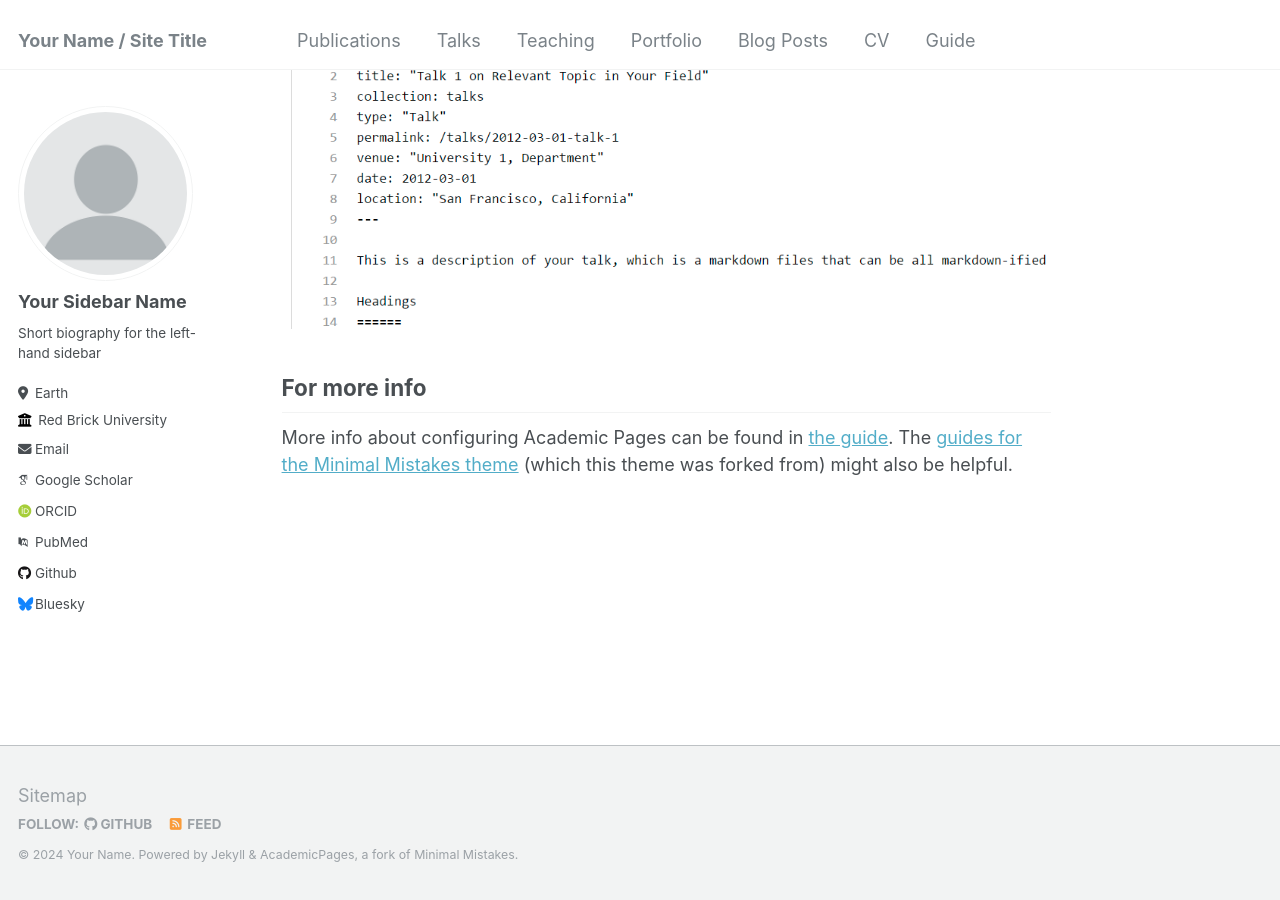
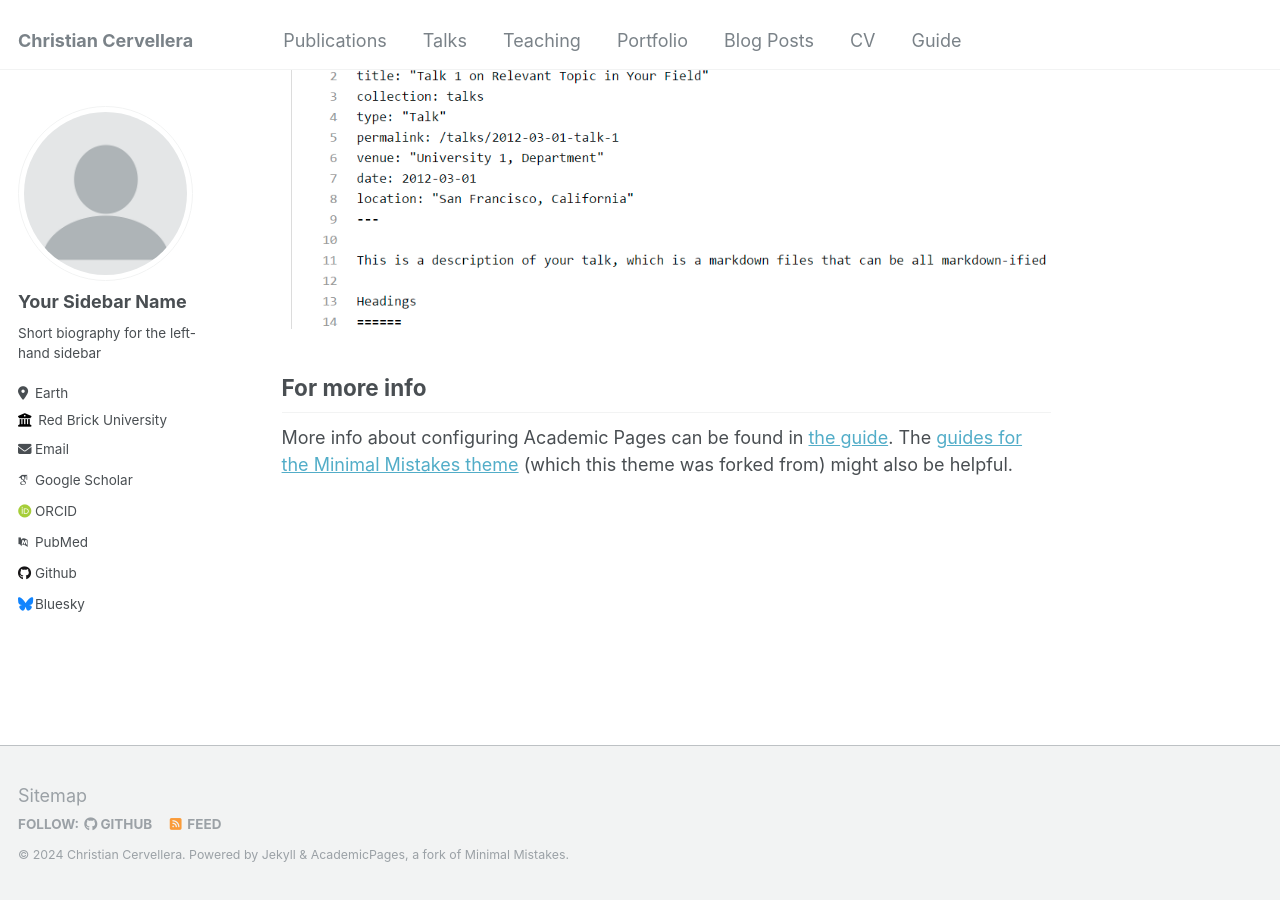
Before and after one commit to ritwika-das/ritwika-das.github.io, a Jekyll site: the page built from _pages/about.md, in a window 1280 px wide and 900 px high, scrolled down 2660 px. Built offline with Jekyll 4.4.1, drawn with Linux system fonts in a browser that asks for light colours; some web fonts are replaced.

Commit message:
Update _config.yml
added theme

```diff
--- a/_config.yml
+++ b/_config.yml
@@ -6,15 +6,17 @@
 # `jekyll serve -l -H localhost`. If you change this file, please restart the
 # server process.
 
+minimal_mistakes_skin: "air" # "air", "aqua", "contrast", "dark", "dirt", "neon", "mint", "plum", "sunrise"
+
 # Basic Site Settings
 locale                   : "en-US"
-title                    : "Your Name / Site Title"
+title                    : "Christian Cervellera"
 title_separator          : "-"
-name                     : &name "Your Name"
+name                     : &name "Christian Cervellera"
 description              : &description "personal description"
-url                      : https://academicpages.github.io # the base hostname & protocol for your site e.g. "https://mmistakes.github.io"
+url                      : https://christiancervellera.github.io # the base hostname & protocol for your site e.g. "https://mmistakes.github.io"
 baseurl                  : "" # the subpath of your site, e.g. "/blog"
-repository               : "academicpages/academicpages.github.io"
+repository               : "christiancervellera/christiancervellera.github.io"
 
 # Site Author - The following control what appear as part of the author content on the side bar.
 #               If a field is blank the icon and link will not appear, otherwise it will be shown.
```
